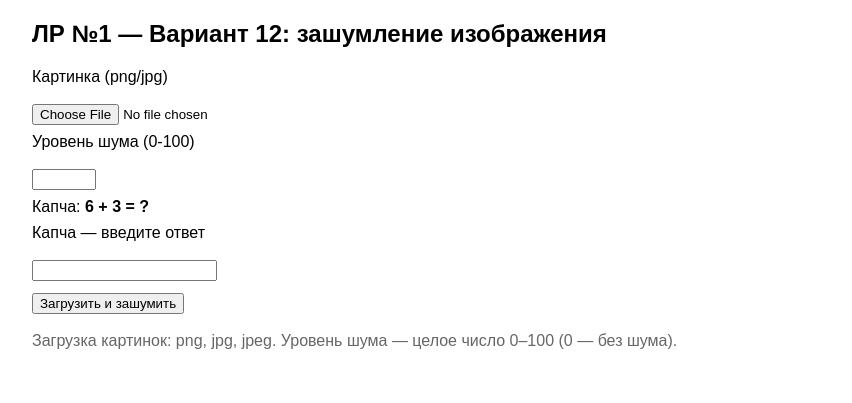
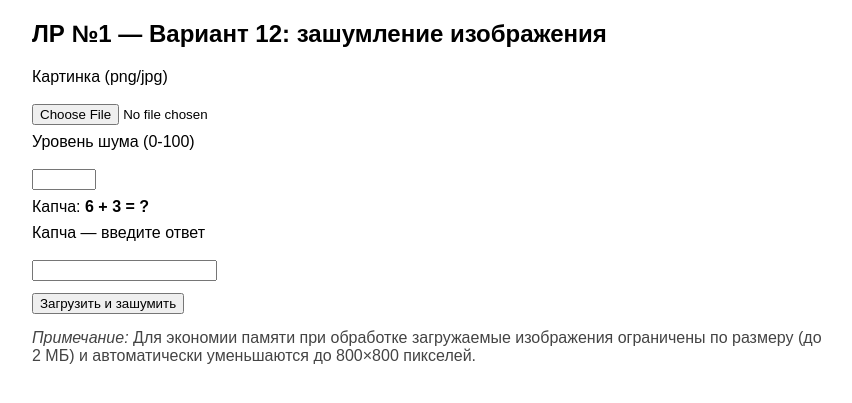
Before and after one commit to artemarchenko72-cpu/LR1_variant12, a Flask app: page / in a window 1280 px wide. Shown: the top 403 px of the page, without its empty margins (208-1060 px from the left). Run offline with Flask 3, Linux system fonts and the light colour scheme; some libraries are stand-ins or nearby versions.

Commit message:
Fix index.html

```diff
--- a/app/templates/index.html
+++ b/app/templates/index.html
@@ -34,9 +34,13 @@
       <div style="margin-top:12px;">{{ form.submit() }}</div>
     </form>
 
-    <p style="margin-top:18px; color:#666;">
-      Загрузка картинок: png, jpg, jpeg. Уровень шума — целое число 0–100 (0 — без шума).
+    <!-- 🔽 Добавляем сюда примечание -->
+    <p style="margin-top:15px; color:#444;">
+      <em>Примечание:</em> Для экономии памяти при обработке
+      загружаемые изображения ограничены по размеру (до 2 МБ)
+      и автоматически уменьшаются до 800×800 пикселей.
     </p>
+
   </div>
 </body>
 </html>
```
